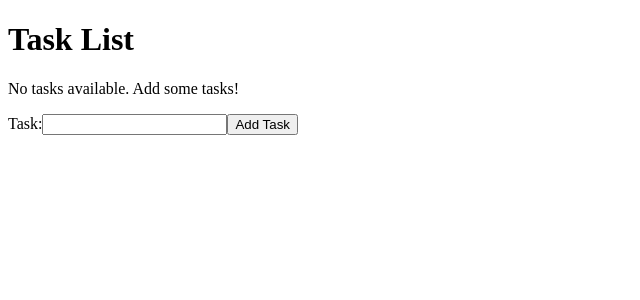
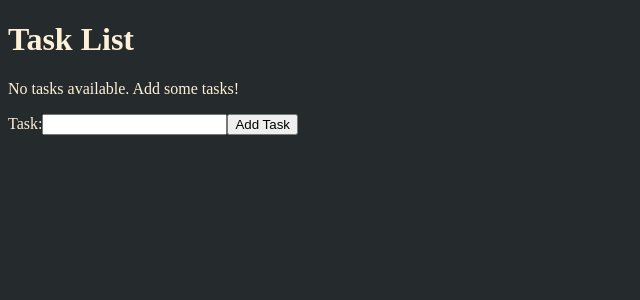
Before and after one commit to Fox-Coffee/task-list, a React (Create React App) app: page / in a window 1280 px wide. Shown: the top 300 px of the page, without its empty margins (0-640 px from the left). Built offline with nearby package versions, Linux system fonts and the light colour scheme.

Commit message:
some minor changes, the app now uses dark colors

```diff
--- a/src/App.css
+++ b/src/App.css
@@ -1,10 +1,14 @@
+body{
+    background-color: rgb(37, 42, 44);
+    color: rgb(255, 241, 216);
+}
 .delete, .edit{
     user-select: none;
     cursor: pointer;
 }
 .delete:hover{
-    color: rgb(156, 33, 33);
+    color: rgb(219, 19, 19);
 }
 .edit:hover{
-    color: rgb(33, 86, 156);
+    color: rgb(33, 121, 156);
 }
--- a/src/App.jsx
+++ b/src/App.jsx
@@ -32,7 +32,7 @@ function App() {
   const editTask = (index) => {
     const updatedTasks = [...tasks];
     const newTask = prompt("What should the task be renamed to?", updatedTasks[index]);
-    if(newTask != null && newTask != ""){
+    if(newTask !== null && newTask != ""){
       updatedTasks[index] = newTask;
       setTasks(updatedTasks);
     }
```
